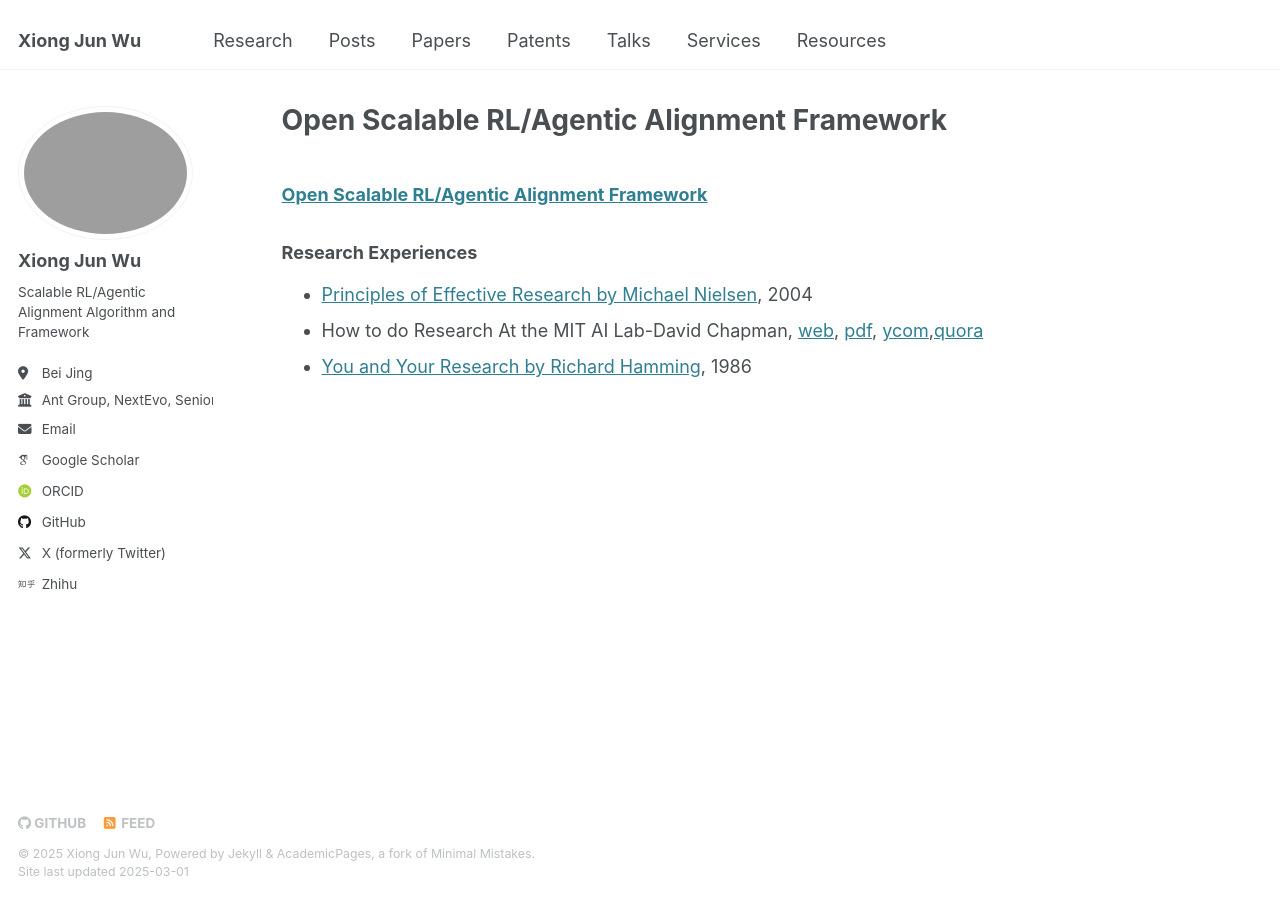
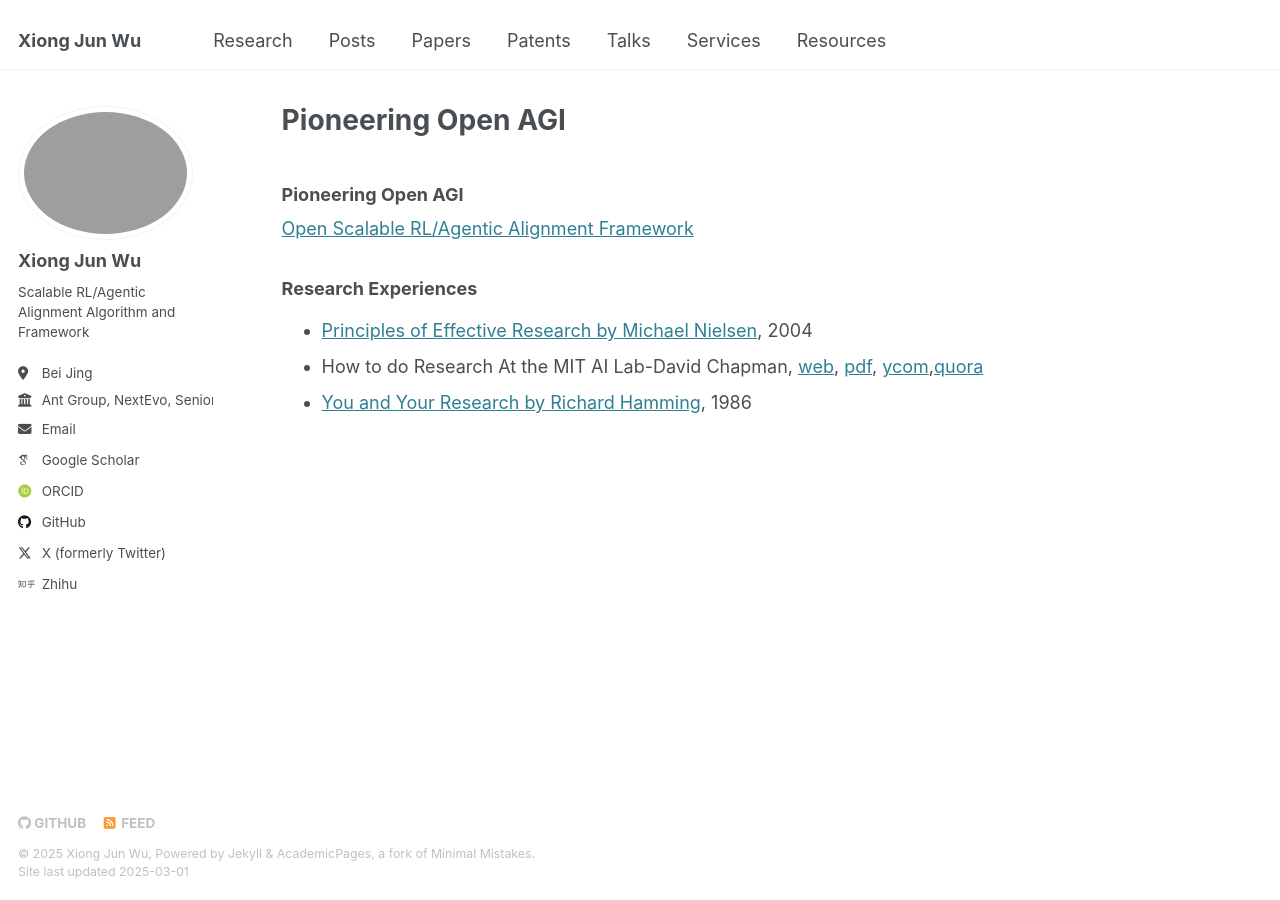
Before and after one commit to junwuxgi/junwuxgi.github.io, a Jekyll site: the page built from resources.md, in a window 1280 px wide. Built offline with Jekyll 4.4.1, drawn with Linux system fonts in a browser that asks for light colours; some web fonts are replaced; our own code applies the rules of GitHub Pages for plain Markdown files.

Commit message:
update config

```diff
--- a/resources.md
+++ b/resources.md
@@ -1,7 +1,7 @@
-### [Open Scalable RL/Agentic Alignment Framework](https://github.com/junwuxgi/Open-Scalable-RL-Agentic-Alignment-Algorithm-and-Framework)
+### Pioneering Open AGI
+[Open Scalable RL/Agentic Alignment Framework](https://github.com/junwuxgi/Open-Scalable-RL-Agentic-Alignment-Algorithm-and-Framework)
 
 ### Research Experiences
-
 - [Principles of Effective Research by Michael Nielsen](http://michaelnielsen.org/blog/principles-of-effective-research), 2004
 - How to do Research At the MIT AI Lab-David Chapman, [web](http://lamp.cfar.umd.edu/restricted/Misc/MITLab/mit.research.how.to.html), [pdf](https://people.cs.umass.edu/~emery/misc/how-to.pdf), [ycom](https://news.ycombinator.com/item?id=8399587),[quora](https://www.quora.com/What-did-you-do-to-get-into-CSAIL-MIT-AI-lab-To-be-more-general-how-can-one-get-into-CSAIL)
 - [You and Your Research by Richard Hamming](http://www.cs.virginia.edu/~robins/YouAndYourResearch.html), 1986
```
